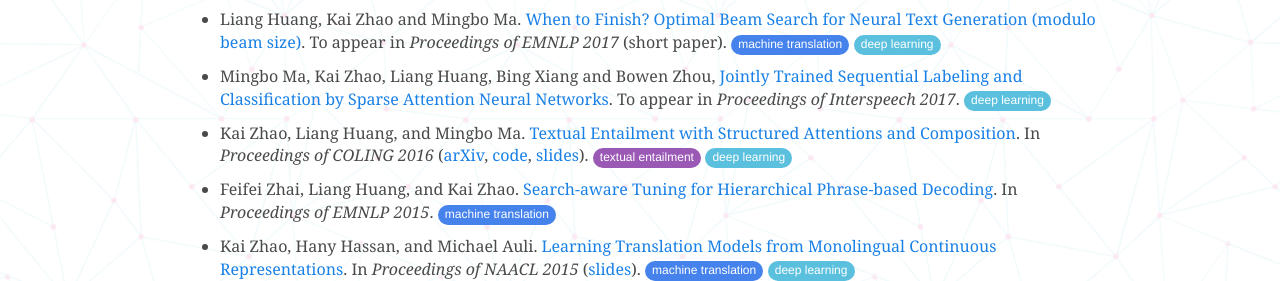
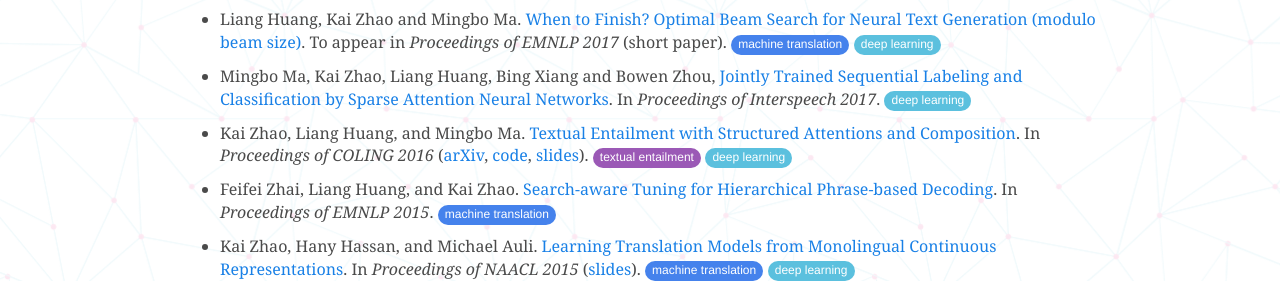
Before and after one commit to kaayy/kaayy.github.io, a Jekyll site: the page built from index.md, in a window 1280 px wide. Shown: the part 921-1202 px from the top of the page. Built offline with Jekyll 4.4.1, drawn with Linux system fonts in a browser that asks for light colours; nearby versions of some CDN libraries.

Commit message:
update paper

```diff
--- a/index.md
+++ b/index.md
@@ -46,7 +46,7 @@
 
 * Liang Huang, Kai Zhao and Mingbo Ma. [When to Finish? Optimal Beam Search for Neural Text Generation (modulo beam size)](#). To appear in _Proceedings of EMNLP 2017_ (short paper). <span class="label label-primary label-as-badge">machine translation</span> <span class="label label-info label-as-badge">deep learning</span>
 
-* Mingbo Ma, Kai Zhao, Liang Huang, Bing Xiang and Bowen Zhou, [Jointly Trained Sequential Labeling and Classification by Sparse Attention Neural Networks](#). To appear in _Proceedings of Interspeech 2017_. <span class="label label-info label-as-badge">deep learning</span>
+* Mingbo Ma, Kai Zhao, Liang Huang, Bing Xiang and Bowen Zhou, [Jointly Trained Sequential Labeling and Classification by Sparse Attention Neural Networks](http://www.isca-speech.org/archive/Interspeech_2017/pdfs/1321.pdf). In _Proceedings of Interspeech 2017_. <span class="label label-info label-as-badge">deep learning</span>
 
 * Kai Zhao, Liang Huang, and Mingbo Ma. [Textual Entailment with Structured Attentions and Composition](http://aclweb.org/anthology/C16-1212). In _Proceedings of COLING 2016_ ([arXiv](https://arxiv.org/abs/1701.01126), [code](https://github.com/kaayy/structured-attention), [slides](files/structuredatt_slides.pdf)). <span class="label label-info label-purple label-as-badge">textual entailment</span> <span class="label label-info label-as-badge">deep learning</span>
 
```
Also changed, not shown: 1 other file.
